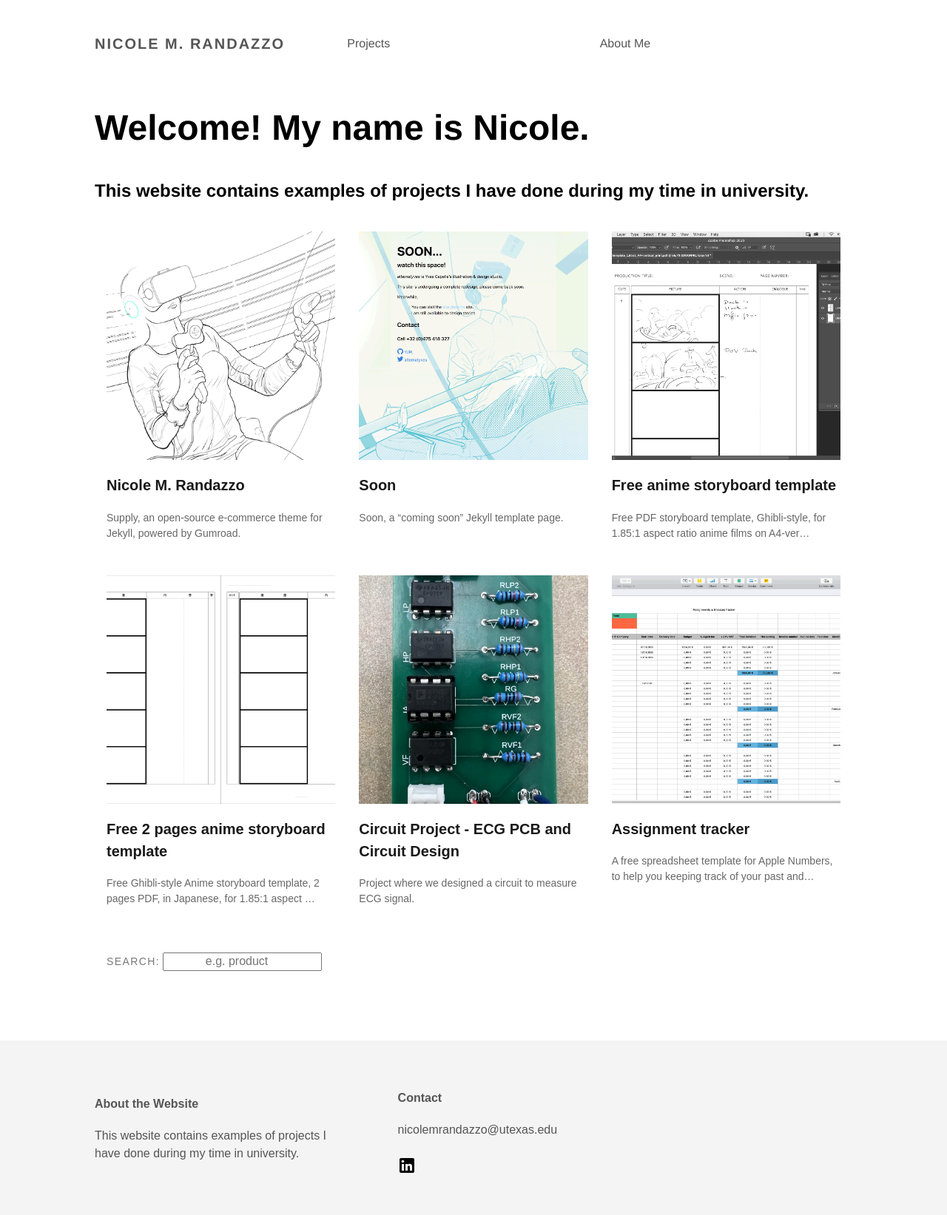
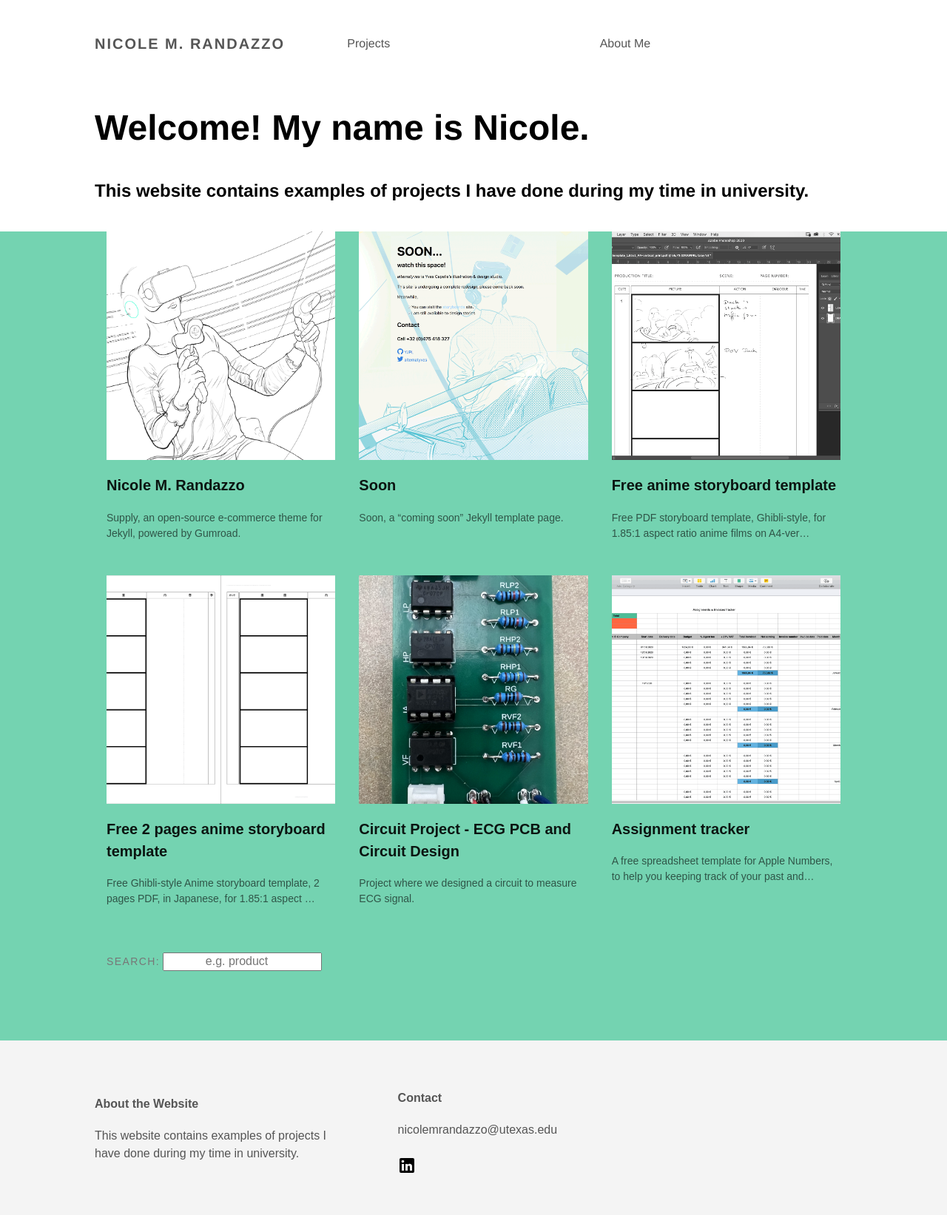
Before and after one commit to NicoleMRandazzo/nicolemrandazzo.github.io, a Jekyll site: the page built from index.html, in a window 1280 px wide. Shown: the whole page at 74% size. Built offline with Jekyll 4.4.1, drawn with Linux system fonts in a browser that asks for light colours.

Commit message:
Update index.html

```diff
--- a/index.html
+++ b/index.html
@@ -15,6 +15,7 @@ subtitle: This website contains examples of projects I have done during my time
   }
 </style>
 
+<header style="background-color: #74d3b1;">
 
 <div itemscope itemtype="http://schema.org/ItemList" class="content" id="products">
 	<section class="cf pb5 ph6-ns ph2">
```
